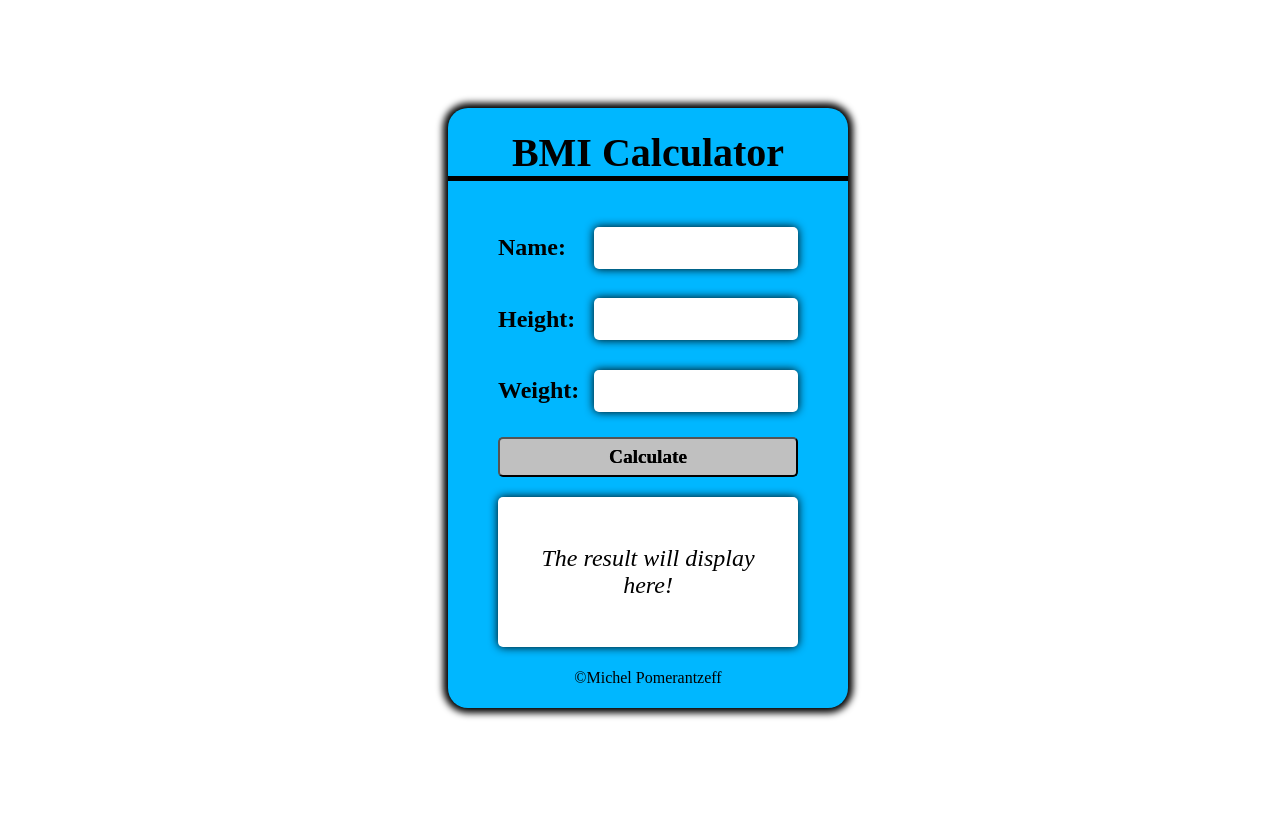
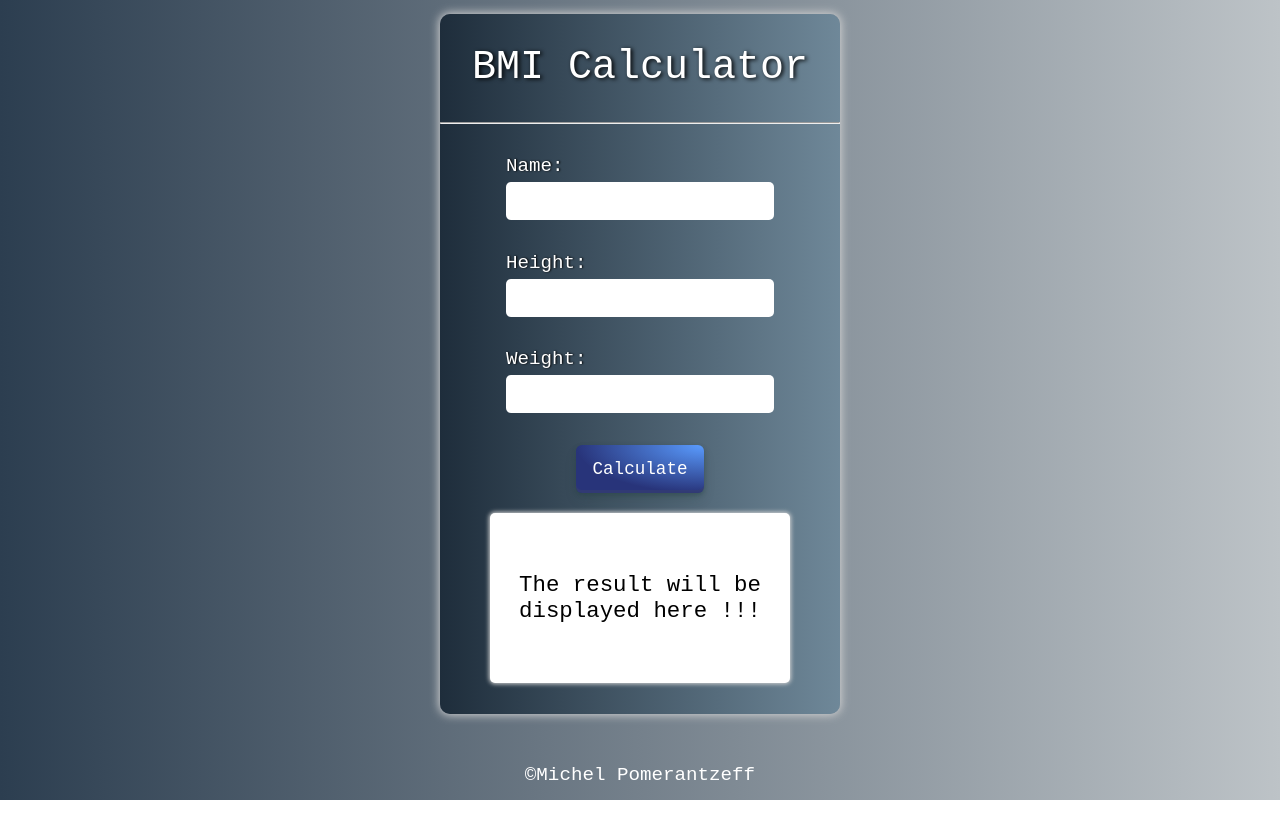
Before and after one commit to MichelPomerantzeff/bmiCalculator, a plain HTML site: page 1 - bmiCalculator/index.html in a window 1280 px wide. Drawn offline with Linux system fonts and the light colour scheme.

Commit message:
styling update

```diff
--- a/1 - bmiCalculator/index.html
+++ b/1 - bmiCalculator/index.html
@@ -1,5 +1,6 @@
 <!DOCTYPE html>
 <html lang="en">
+
 <head>
     <meta charset="UTF-8">
     <meta http-equiv="X-UA-Compatible" content="IE=edge">
@@ -7,33 +8,36 @@
     <link rel="stylesheet" href="style.css">
     <title>BMI</title>
 </head>
+
 <body>
     <main>
         <div class="container">
             <div class="title"> BMI Calculator</div>
-            <div class="input">
+            <hr>
+            <div class="info">
                 <label>Name:</label>
                 <input type="text" class="content" id="name">
             </div>
 
-            <div class="input">
+            <div class="info">
                 <label>Height:</label>
-                <input type="text" class="content" id="height">
+                <input type="number" class="content" id="height">
             </div>
 
-            <div class="input">
+            <div class="info">
                 <label>Weight:</label>
-                <input type="text" class="content" id="weight">
+                <input type="number" class="content" id="weight">
             </div>
 
             <div>
                 <button id="calculate">Calculate</button>
 
-                <div class="result" id="id_result"> The result will display here!</div>
+                <div class="result" id="id_result">The result will be displayed here !!!</div>
             </div>
-            <footer>&copy;Michel Pomerantzeff</footer>
         </div>
+        <footer>&copy;Michel Pomerantzeff</footer>
     </main>
     <script src="script.js"></script>
 </body>
+
 </html>
--- a/1 - bmiCalculator/script.js
+++ b/1 - bmiCalculator/script.js
@@ -9,9 +9,9 @@ function imc () {
         const BMIvalue = (weight / (height * height))
         let status = ''
         if (BMIvalue < 18.5) {
-            status = 'underwight.'
+            status = 'underweight.'
         } else if (BMIvalue < 25) {
-            status = 'ideal wight. Well done !!!'
+            status = 'ideal weight. Well done !!!'
         } else if(BMIvalue < 30) {
             status = 'slightly overweight.'
         } else if(BMIvalue < 35) {
--- a/1 - bmiCalculator/style.css
+++ b/1 - bmiCalculator/style.css
@@ -1,88 +1,128 @@
+* {
+    margin: 0;
+    padding: 0;
+    font-family: "JetBrains Mono", monospace;
+}
 
+body {
+    background: linear-gradient(to right, rgb(44, 62, 80), rgb(189, 195, 199));
+    ;
+}
 
 main {
+    height: 100vh;
     display: flex;
-    width: 100vw;
-    height: 100vh;
+    flex-direction: column;
     justify-content: center;
     align-items: center;
-    color: black;
 }
 
 .container {
+    background: linear-gradient(to right, rgb(30, 45, 59), rgb(111, 136, 153));
+    ;
     display: flex;
     flex-direction: column;
-    background: rgb(0, 183, 255);
+    justify-content: space-evenly;
+    align-items: center;
     width: 400px;
-    height: 600px;
-    align-items: center;
-    justify-content: space-evenly;
-    border-radius: 20px;
-    box-shadow: 0 0 7px 5px black;
+    height: 700px;
+    border-radius: 10px;
+    box-shadow: 0px 0px 10px 1px lightgrey;
 }
 
 .title {
-    display: flex;
-    justify-content: center;
-    align-items: center;
-    width: 100%;
-    font: bold 2.5rem serif;
-    border-bottom: solid 5px black;
-    margin-bottom: 20px;
+    font-size: 2.5rem;
+    text-align: center;
+    text-shadow: 2px 1px 4px black;
+    color: white;
 }
 
-.input {
-    display: flex;
-    width: 300px;
-    height: 50px;
-    justify-content: space-between;
-    align-items: center;
-    color: black;
+hr {
+    width: 398px;
+
 }
 
-.input input {
-    width: 200px;
-    height: 40px;
+
+
+.info {
+    display: flex;
+    flex-direction: column;
+    font-size: 1.2rem;
+    text-shadow: 1px .4px 2px black;
+    color: white;
+}
+
+.info>label {
+    margin-bottom: 5px;
+}
+
+.info>input {
+    padding: 8px;
+    font-size: 1.2rem;
+    text-align: center;
     border-radius: 5px;
     border: none;
-    outline: 0;
-    font: bold 1.5rem serif;
-    box-shadow: 0px 0px 10px black;
-    text-align: center;
-    background: white;
+    outline: none;
 }
 
-.input label {
-    font: bold 1.5rem serif;
-}
-
-.content {
-    color: black;
+.info>input:focus {
+    box-shadow: 0px 0px 4px 1px lightgrey;
 }
 
 button {
-    text-shadow: .2px .2px .5px black;
-    width: 300px;
-    height: 40px;
-    font: bold 1.2rem serif;
+    display: flex;
+    margin: auto;
+    padding: 9px;
+    font-size: 1.5rem;
+    border: none;
     border-radius: 5px;
     cursor: pointer;
-    background-color: rgb(192, 192, 192);
 }
 
 .result {
     display: flex;
+    text-align: center;
+    align-items: center;
+    font-size: 1.4rem;
+    width: 300px;
+    height: 170px;
     margin-top: 20px;
+    border-radius: 5px;
+    box-shadow: 0px 0px 4px 1px lightgrey;
+    background-color: white;
+}
+
+footer {
+    font-size: 1.2rem;
+    color: white;
+    margin-top: 50px;
+}
+
+#calculate {
+    box-shadow: rgba(35, 66, 66, 0.4) 0 2px 4px, rgba(35, 65, 66, 0.3) 0 7px 13px -3px, rgba(58, 65, 111, .5) 0 -3px 0 inset;
+    background-image: radial-gradient(100% 100% at 100% 0, #5a9cff 0, #28347a 100%);
+
     align-items: center;
-    text-align: center;
-    width: 300px;
-    height: 150px;
-    border-radius: 5px;
-    font: italic 1.5rem black;
-    box-shadow: 0px 0px 10px black;
-    background: white;
-    color: black;
-    padding: 20px;
-    box-sizing: border-box;
-    user-select: none;
+    border-radius: 6px;
+    color: #fff;
+    cursor: pointer;
+    height: 48px;
+    padding-left: 16px;
+    padding-right: 16px;
+    transition: box-shadow .15s, transform .15s;
+    font-size: 1.1rem;
 }
+
+#calculate:focus {
+    box-shadow: #1d3f74 0 0 0 1.5px inset, rgba(35, 43, 66, 0.4) 0 2px 4px, rgba(35, 45, 66, 0.3) 0 7px 13px -3px, #234fa0 0 -3px 0 inset;
+}
+
+#calculate:hover {
+    box-shadow: rgba(35, 37, 66, 0.4) 0 4px 8px, rgba(35, 37, 66, 0.3) 0 7px 13px -3px, rgb(60, 85, 224)0 0 -3px 0 inset;
+    transform: translateY(-2px);
+}
+
+#calculate:active {
+    box-shadow: #3c4fe0 0 3px 7px inset;
+    transform: translateY(2px);
+}
```
